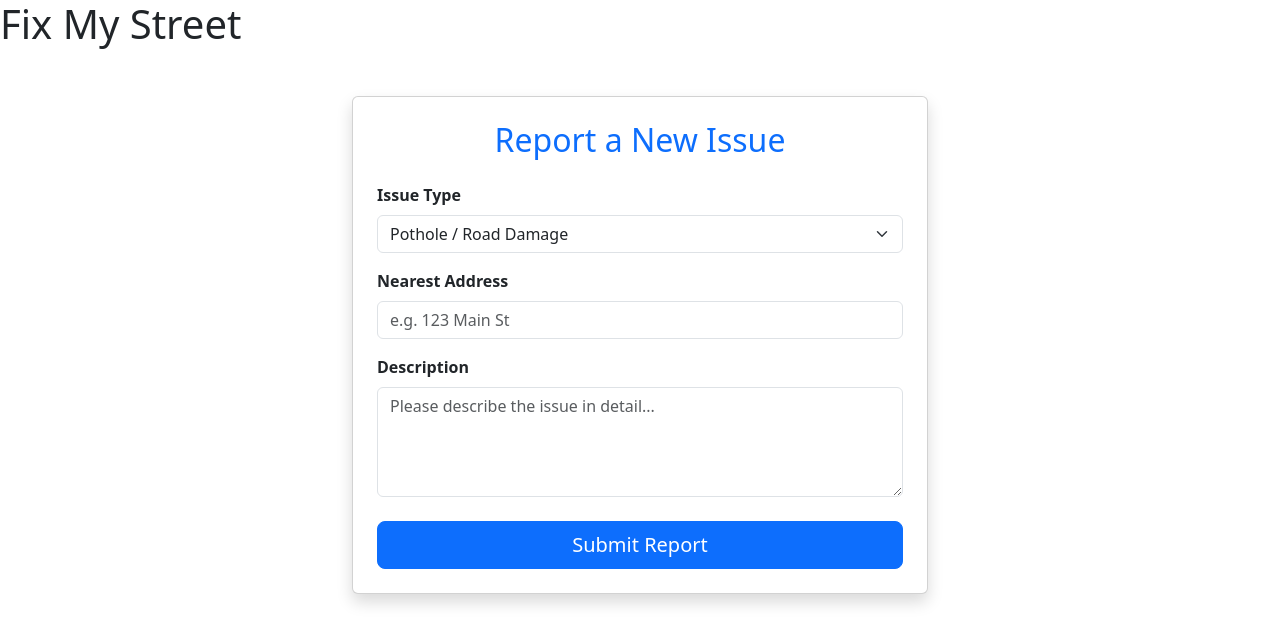
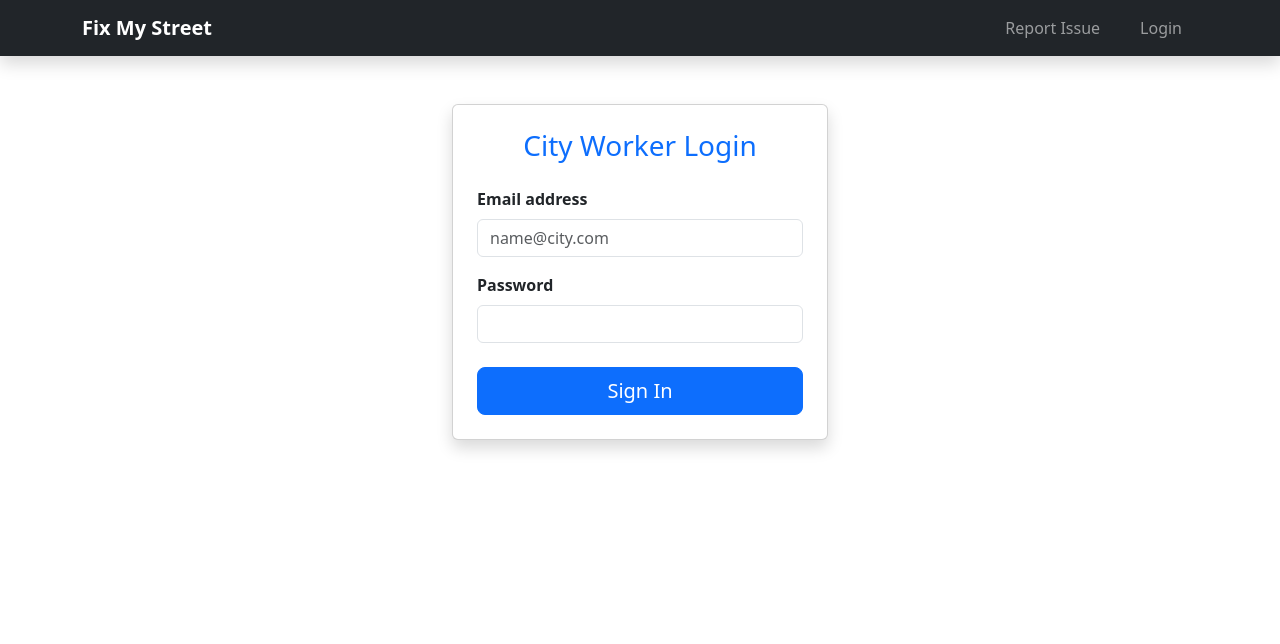
Before and after one commit to Botosel04/fixmystreet, a React app in the folder frontend/: page /login in a window 1280 px wide. Shown: the top 644 px of the page. Built offline with nearby package versions, Linux system fonts and the light colour scheme; the HTML template or start-up script is replaced by a standard one.

Commit message:
loginform + routing

```diff
--- a/frontend/package.json
+++ b/frontend/package.json
@@ -12,7 +12,8 @@
   "dependencies": {
     "axios": "^1.13.6",
     "react": "^19.2.0",
-    "react-dom": "^19.2.0"
+    "react-dom": "^19.2.0",
+    "react-router-dom": "^7.13.1"
   },
   "devDependencies": {
     "@eslint/js": "^9.39.1",
--- a/frontend/src/App.jsx
+++ b/frontend/src/App.jsx
@@ -1,10 +1,27 @@
 import ReportForm from './components/ReportForm';
+import LoginForm from './components/LoginForm';
+import NavBar from './components/NavBar';
+
+import {BrowserRouter, Routes, Route, Link} from "react-router";
+
 function App() {
   return (
-    <div className={"app-container"}>
-        <h1>Fix My Street</h1>
-        <ReportForm />
-    </div>
+      <BrowserRouter>
+        <NavBar />
+        <div className={"container"}>
+            <Routes>
+                <Route path="/" element={
+                    <div className="text-center mt-5">
+                        <h1 className="display-4">Welcome to Fix My Street</h1>
+                        <p className="lead">Help keep our city clean and safe.</p>
+                        <Link to="/report" className="btn btn-success btn-lg mt-3">Report a Problem Now</Link>
+                    </div>
+                } />
+                <Route path="/report" element={<ReportForm />} />
+                <Route path="/login" element={<LoginForm />} />
+            </Routes>
+        </div>
+      </BrowserRouter>
   )
 }
 
--- /dev/null
+++ b/frontend/src/components/LoginForm.jsx
@@ -0,0 +1,59 @@
+import {useState} from "react";
+
+export default function LoginForm(){
+    const [credentials, setCredentials] = useState({
+        email: "",
+        password: "",
+        role: ""
+    });
+
+    const handleChange = (e) => {
+        setCredentials({...credentials, [e.target.name]: e.target.value});
+    }
+
+    const handleLogin = async () => {
+        console.log(credentials);
+    }
+
+    return (
+        <div className="container mt-5" style={{maxWidth: '400px'}}>
+            <div className="card shadow p-4">
+                <h3 className="mb-4 text-center text-primary">City Worker Login</h3>
+
+                <form onSubmit={handleLogin}>
+                    {/* Email Input */}
+                    <div className="mb-3">
+                        <label className="form-label fw-bold">Email address</label>
+                        <input
+                            type="email"
+                            className="form-control"
+                            name="email"
+                            value={credentials.email}
+                            onChange={handleChange}
+                            placeholder="name@city.com"
+                            required
+                        />
+                    </div>
+
+                    <div className="mb-4">
+                        <label className="form-label fw-bold">Password</label>
+                        <input
+                            type="password"
+                            className="form-control"
+                            name="password"
+                            value={credentials.password}
+                            onChange={handleChange}
+                            required
+                        />
+                    </div>
+
+                    <div className="d-grid">
+                        <button type="submit" className="btn btn-primary btn-lg">
+                            Sign In
+                        </button>
+                    </div>
+                </form>
+            </div>
+        </div>
+    );
+}
--- /dev/null
+++ b/frontend/src/components/NavBar.jsx
@@ -0,0 +1,14 @@
+import {Link} from "react-router";
+export default function NavBar(){
+    return(
+    <nav className="navbar navbar-expand-lg navbar-dark bg-dark mb-4 shadow">
+        <div className="container">
+            <Link className="navbar-brand fw-bold" to="/">Fix My Street</Link>
+            <div className="navbar-nav ms-auto">
+                <Link className="nav-link" to="/report">Report Issue</Link>
+                <Link className="nav-link btn btn-outline-light ms-3 px-3" to="/login">Login</Link>
+            </div>
+        </div>
+    </nav>
+    )
+}
```
Also changed, not shown: 2 other files (tests, documents, lock files or other folders).
